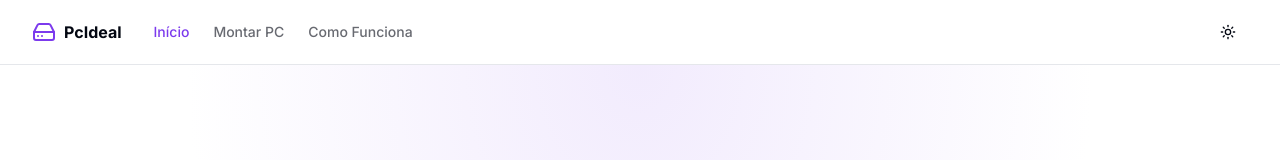
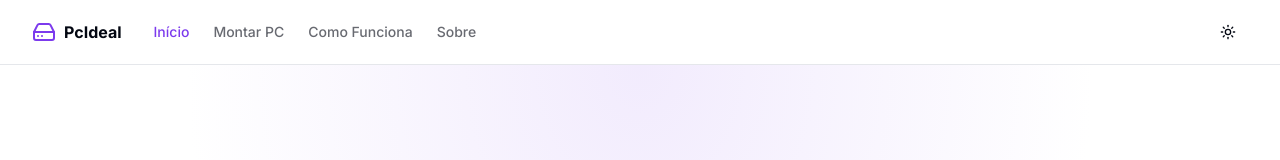
Before and after one commit to Luzin7/pcideal-web, a Next.js app: page / in a window 1280 px wide. Shown: the top 160 px of the page. Built offline with nearby package versions, Linux system fonts and the light colour scheme.

Commit message:
feat: add About page link to Header component

```diff
--- a/components/header.tsx
+++ b/components/header.tsx
@@ -61,6 +61,15 @@ export default function Header() {
               aria-label="Como funciona o PcIdeal"
             >
               Como Funciona
+            </Link>
+            <Link
+              href="/about"
+              className={`text-sm font-medium transition-colors hover:text-primary ${
+                isActive('/about') ? 'text-primary' : 'text-foreground/60'
+              }`}
+              aria-label="Sobre nós"
+            >
+              Sobre
             </Link>
           </nav>
         </div>
@@ -136,8 +145,15 @@ export default function Header() {
                 onClick={() => setMobileMenuOpen(false)}
               >
                 Como Funciona
-              </Link>
-            </nav>
+              </Link>              <Link
+                href="/about"
+                className={`text-sm font-medium transition-colors hover:text-primary ${
+                  isActive('/about') ? 'text-primary' : 'text-foreground/60'
+                }`}
+                onClick={() => setMobileMenuOpen(false)}
+              >
+                Sobre
+              </Link>            </nav>
             {/* <div className="flex flex-col space-y-2">
               <Link href="/login" onClick={() => setMobileMenuOpen(false)}>
                 <Button variant="outline" className="w-full">
```
